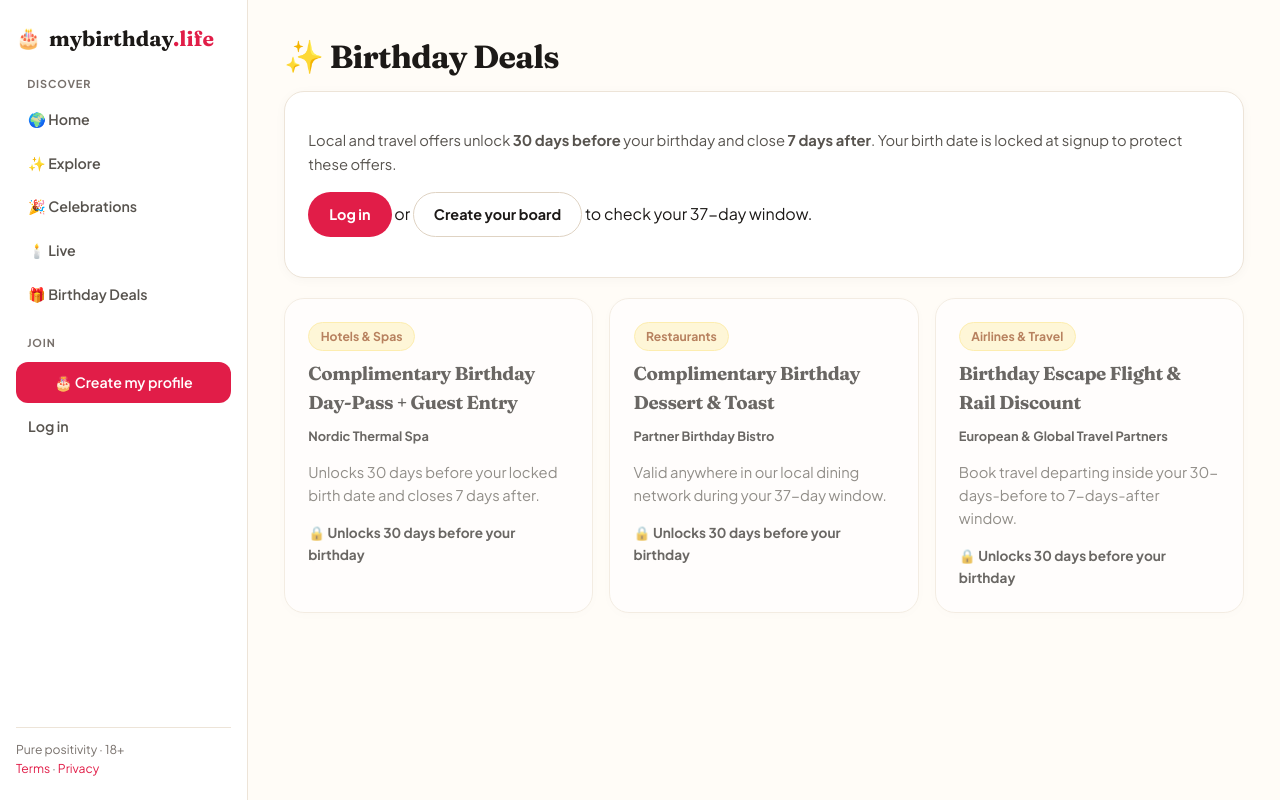
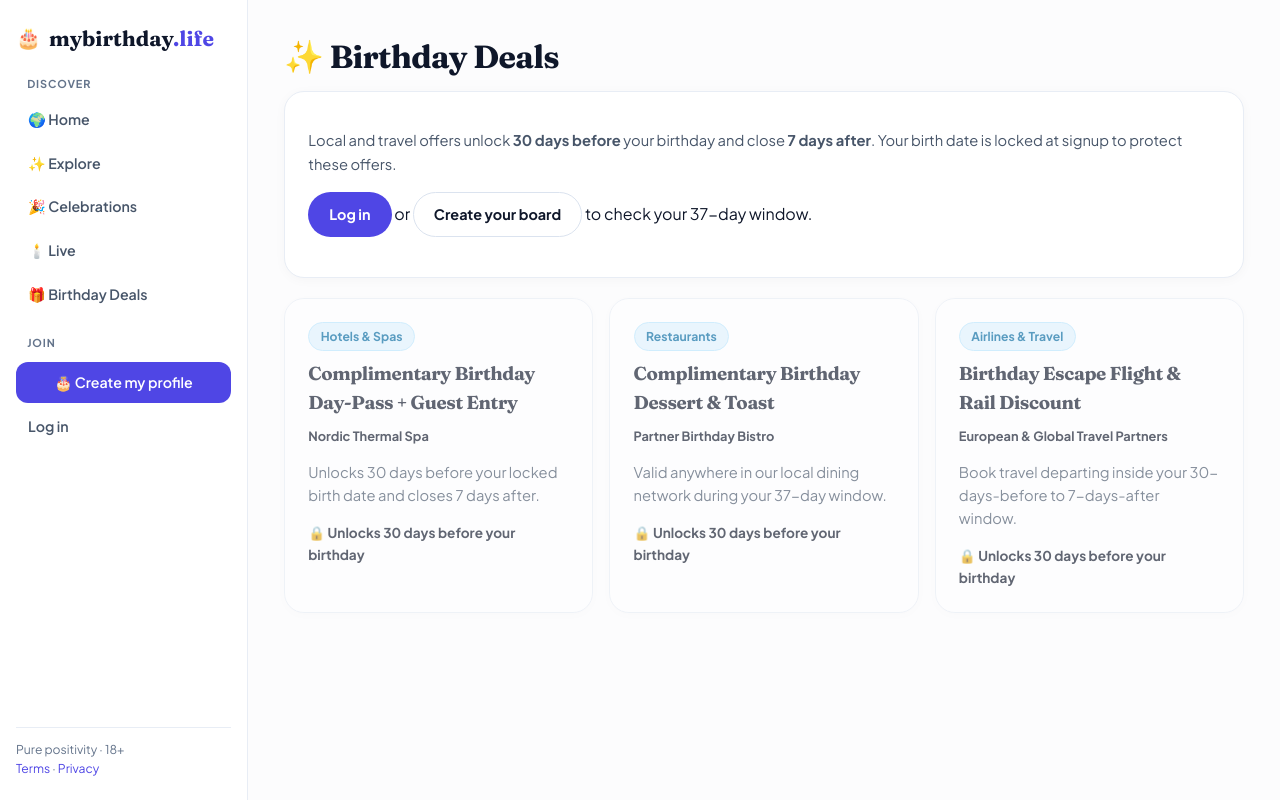
Before and after one commit to marianabukwasi/mybirthday, a Next.js app: page /deals in a window 1280 px wide. Built offline with nearby package versions, Linux system fonts and the light colour scheme; no server answers; what sqlite would draw is missing.

Commit message:
Lighten undertone to near-white with cobalt indigo and sky blue palette

```diff
--- a/app/actions.js
+++ b/app/actions.js
@@ -28,8 +28,8 @@ export async function signup(prev, form) {
   if (db.prepare('SELECT 1 FROM users WHERE email = ?').get(email)) return { error: 'That email already has an account.' };
 
   const hex = (v, d) => (/^#[0-9a-f]{6}$/i.test(String(v || '')) ? String(v) : d);
-  const c1 = hex(form.get('color1'), '#e11d48');
-  const c2 = hex(form.get('color2'), '#f59e0b');
+  const c1 = hex(form.get('color1'), '#4f46e5');
+  const c2 = hex(form.get('color2'), '#0ea5e9');
 
   const r = db.prepare(
     'INSERT INTO users (email, name, password_hash, birth_date, time_zone, country) VALUES (?,?,?,?,?,?)'
--- a/app/forms.js
+++ b/app/forms.js
@@ -31,8 +31,8 @@ export function SignupForm() {
         </div>
       </div>
       <div className="row">
-        <div><label>Your personal colour 1</label><input name="color1" type="color" defaultValue="#e11d48" /></div>
-        <div><label>Your personal colour 2</label><input name="color2" type="color" defaultValue="#f59e0b" /></div>
+        <div><label>Your personal colour 1</label><input name="color1" type="color" defaultValue="#4f46e5" /></div>
+        <div><label>Your personal colour 2</label><input name="color2" type="color" defaultValue="#0ea5e9" /></div>
       </div>
       <label style={{ marginTop: 12 }}>
         <input type="checkbox" name="confirm" /> I am 18 or older and understand my birth date is protected after setup to safeguard the birthday cycle and offers.
--- a/app/globals.css
+++ b/app/globals.css
@@ -1,15 +1,15 @@
 :root {
-  --rose: #e11d48;
-  --rose-soft: #fff1f2;
-  --gold: #f59e0b;
-  --gold-soft: #fef3c7;
-  --ink: #1c1917;
-  --muted: #57534e;
-  --light: #78716c;
-  --line: #ede4d8;
-  --bg: #fffcf7;
+  --rose: #4f46e5;
+  --rose-soft: #eef2ff;
+  --gold: #0ea5e9;
+  --gold-soft: #e0f2fe;
+  --ink: #0f172a;
+  --muted: #475569;
+  --light: #64748b;
+  --line: #e8edf5;
+  --bg: #fcfcfd;
   --card: #ffffff;
-  --shadow: 0 10px 30px rgba(28, 25, 23, 0.06);
+  --shadow: 0 10px 30px rgba(15, 23, 42, 0.05);
 }
 
 * { box-sizing: border-box; }
@@ -111,7 +111,7 @@ a:hover { text-decoration: underline; }
   margin-top: 0.25rem;
 }
 
-.side a.cta-nav:hover { background: #be123c; color: #ffffff; }
+.side a.cta-nav:hover { background: #4338ca; color: #ffffff; }
 
 .badge-count {
   background: var(--rose);
@@ -148,8 +148,8 @@ a:hover { text-decoration: underline; }
 }
 
 .hero {
-  background: linear-gradient(145deg, #ffffff 0%, #fff8eb 58%, #fff1f2 100%);
-  border: 1px solid #f4dec4;
+  background: linear-gradient(180deg, #ffffff 0%, #f8faff 100%);
+  border: 1px solid var(--line);
   border-radius: 26px;
   padding: 2.2rem;
   margin-bottom: 1.5rem;
@@ -202,9 +202,9 @@ a:hover { text-decoration: underline; }
 }
 
 .btn:hover { filter: brightness(1.06); transform: translateY(-1px); }
-.btn.gold { background: var(--gold); color: #1c1917; }
-.btn.ghost { background: #ffffff; color: var(--ink); border-color: #dfd3c3; }
-.btn.ghost:hover { background: var(--rose-soft); border-color: #fecdd3; color: var(--rose); }
+.btn.gold { background: var(--gold); color: #ffffff; }
+.btn.ghost { background: #ffffff; color: var(--ink); border-color: #dbe3ef; }
+.btn.ghost:hover { background: var(--rose-soft); border-color: #c7d2fe; color: var(--rose); }
 .btn-sm { padding: 0.42rem 0.9rem; font-size: 0.8rem; }
 .btn[disabled] { opacity: 0.5; cursor: not-allowed; transform: none; }
 
@@ -218,14 +218,14 @@ a:hover { text-decoration: underline; }
   font-size: 0.76rem;
   font-weight: 700;
   background: var(--gold-soft);
-  color: #92400e;
-  border: 1px solid #fde68a;
+  color: #0369a1;
+  border: 1px solid #bae6fd;
 }
 
 .pill.rose {
   background: var(--rose-soft);
-  color: #be123c;
-  border-color: #fecdd3;
+  color: #4338ca;
+  border-color: #c7d2fe;
 }
 
 /* Grids & Forms */
@@ -249,11 +249,11 @@ input[type='checkbox'] { width: auto; margin-right: 0.4rem; }
 input[type='color'] { height: 42px; padding: 0.25rem; cursor: pointer; }
 .row { display: grid; grid-template-columns: 1fr 1fr; gap: 0.85rem; }
 
-.err { background: var(--rose-soft); border: 1px solid #fecdd3; color: #9f1239; padding: 0.7rem 0.9rem; border-radius: 12px; margin: 0.7rem 0; font-size: 0.88rem; }
-.ok { background: var(--gold-soft); border: 1px solid #fde68a; color: #92400e; padding: 0.7rem 0.9rem; border-radius: 12px; margin: 0.7rem 0; font-size: 0.88rem; }
+.err { background: #fef2f2; border: 1px solid #fecaca; color: #991b1b; padding: 0.7rem 0.9rem; border-radius: 12px; margin: 0.7rem 0; font-size: 0.88rem; }
+.ok { background: var(--rose-soft); border: 1px solid #c7d2fe; color: #3730a3; padding: 0.7rem 0.9rem; border-radius: 12px; margin: 0.7rem 0; font-size: 0.88rem; }
 .sealed {
-  background: repeating-linear-gradient(-45deg, #fffdf9, #fffdf9 10px, #fff4e5 10px, #fff4e5 20px);
-  border: 1px dashed var(--gold);
+  background: repeating-linear-gradient(-45deg, #ffffff, #ffffff 10px, #f4f7ff 10px, #f4f7ff 20px);
+  border: 1px dashed #818cf8;
   border-radius: 14px;
   padding: 1.1rem;
 }
@@ -261,26 +261,26 @@ input[type='color'] { height: 42px; padding: 0.25rem; cursor: pointer; }
 /* Countdown & 60s Reveal Takeover */
 .cd-box {
   margin-top: 1.15rem;
-  background: #1c1917;
+  background: #0f172a;
   color: #ffffff;
   border-radius: 18px;
   padding: 1.15rem 1.35rem;
   display: inline-block;
   max-width: 100%;
 }
-.cd-label { font-size: 0.8rem; font-weight: 700; color: #fbbf24; margin-bottom: 0.6rem; }
+.cd-label { font-size: 0.8rem; font-weight: 700; color: #7dd3fc; margin-bottom: 0.6rem; }
 .cd-grid { display: flex; align-items: center; gap: 0.45rem; flex-wrap: wrap; }
 .cd-unit { background: rgba(255, 255, 255, 0.09); border: 1px solid rgba(255, 255, 255, 0.16); border-radius: 10px; padding: 0.45rem 0.7rem; min-width: 60px; text-align: center; }
 .cd-unit span { display: block; font-size: 1.55rem; font-weight: 800; line-height: 1.1; }
-.cd-unit small { font-size: 0.66rem; text-transform: uppercase; color: #d6d3d1; }
-.cd-sep { font-size: 1.3rem; font-weight: 800; color: #fbbf24; }
+.cd-unit small { font-size: 0.66rem; text-transform: uppercase; color: #cbd5e1; }
+.cd-sep { font-size: 1.3rem; font-weight: 800; color: #7dd3fc; }
 .cd-actions { display: flex; gap: 0.5rem; margin-top: 0.9rem; flex-wrap: wrap; }
 
 .takeover-overlay {
   position: fixed;
   inset: 0;
   z-index: 9500;
-  background: radial-gradient(circle at center, #451a03 0%, #1c1917 65%, #0c0a09 100%);
+  background: radial-gradient(circle at center, #1e1b4b 0%, #0f172a 65%, #020617 100%);
   color: #ffffff;
   display: flex;
   align-items: center;
@@ -289,7 +289,7 @@ input[type='color'] { height: 42px; padding: 0.25rem; cursor: pointer; }
   padding: 2rem;
 }
 .takeover-inner { max-width: 780px; }
-.takeover-kicker { font-size: 0.95rem; font-weight: 800; letter-spacing: 0.12em; color: #fbbf24; margin-bottom: 1rem; }
+.takeover-kicker { font-size: 0.95rem; font-weight: 800; letter-spacing: 0.12em; color: #7dd3fc; margin-bottom: 1rem; }
 .takeover-number { font-family: var(--font-serif), Georgia, serif; font-size: clamp(6rem, 20vw, 12rem); font-weight: 700; line-height: 1; color: #ffffff; margin: 0.25rem 0; }
 .takeover-number.pulse-ten { animation: popPulse 1s ease-in-out infinite; }
 .takeover-happy { font-family: var(--font-serif), Georgia, serif; font-size: clamp(2.6rem, 8vw, 5.2rem); font-weight: 700; line-height: 1.06; color: #ffffff; margin: 0.4rem 0 1rem; }
```
Also changed, not shown: app/globe.js (+9 -9 lines).
